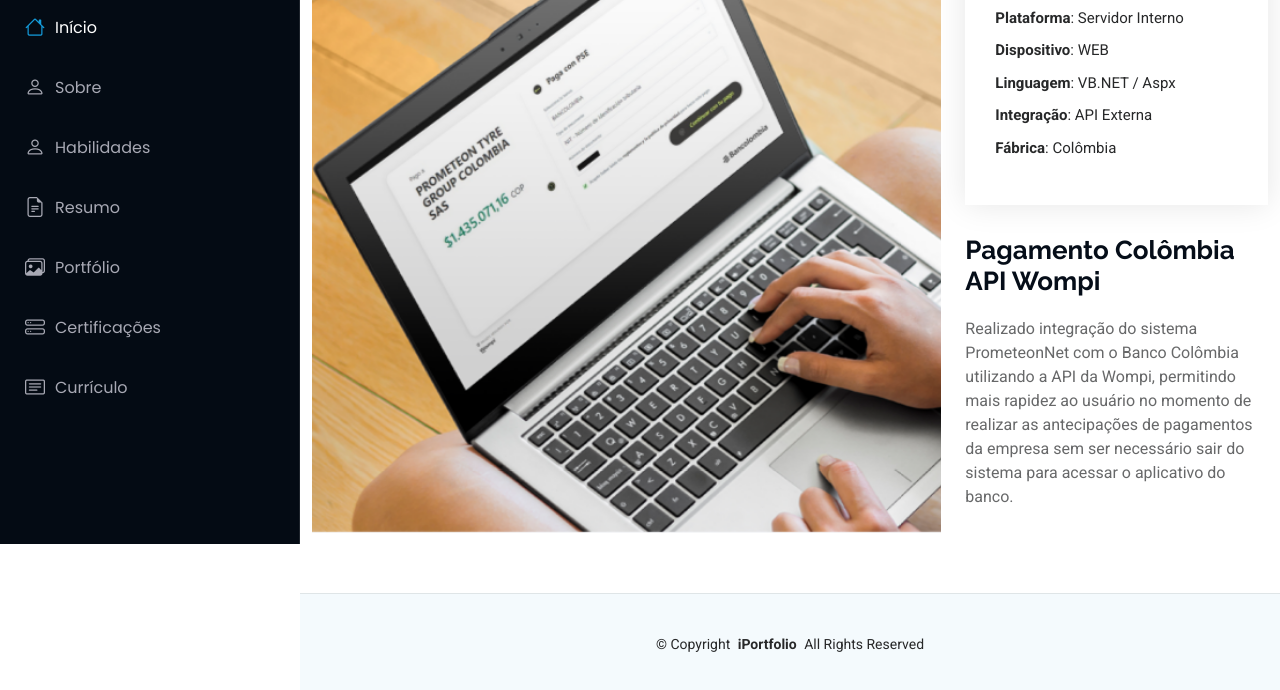
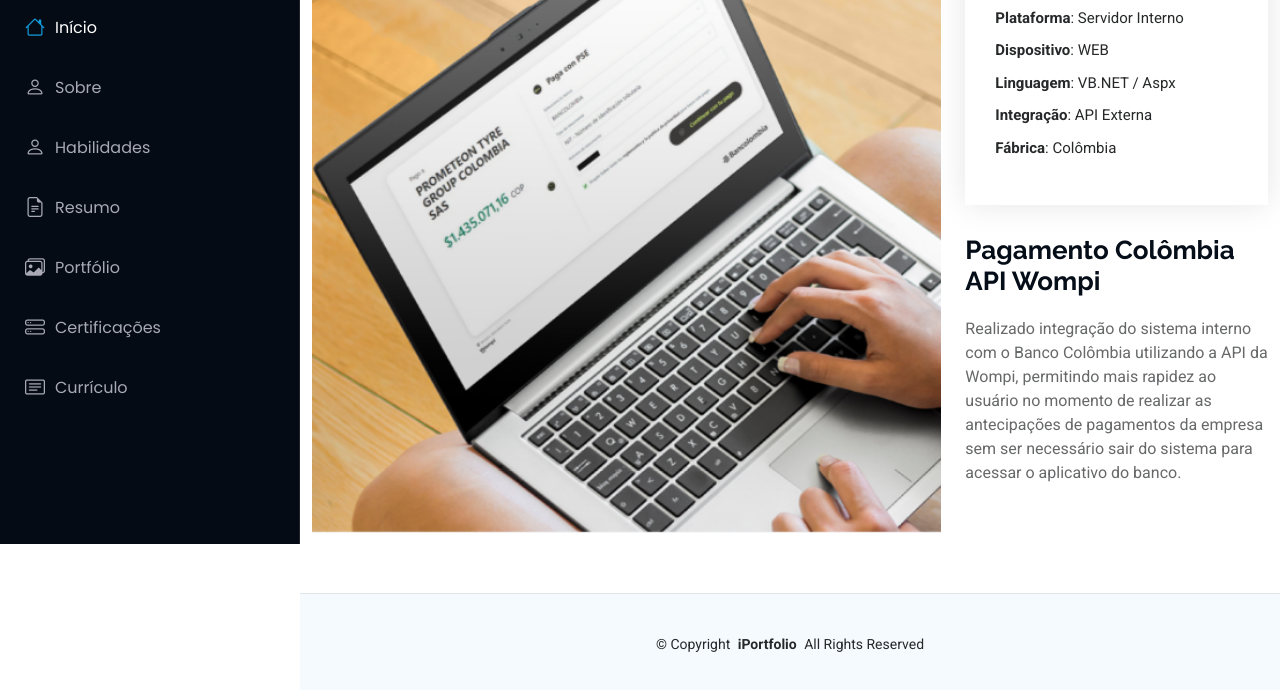
Before and after one commit to lucasdesc/Portifolio, a plain HTML site: page pages/portfolio-details.html in a window 1280 px wide. Shown: the part 256-946 px from the top of the page. Drawn offline with Linux system fonts and the light colour scheme.

Commit message:
portfolio-details.html

```diff
--- a/pages/portfolio-details.html
+++ b/pages/portfolio-details.html
@@ -134,7 +134,7 @@
             <div class="portfolio-description" data-aos="fade-up" data-aos-delay="300">
               <h2>Pagamento Colômbia API Wompi</h2>
               <p>
-                Realizado integração do sistema PrometeonNet com o Banco Colômbia utilizando a API da Wompi, permitindo
+                Realizado integração do sistema interno com o Banco Colômbia utilizando a API da Wompi, permitindo
                 mais rapidez ao usuário no momento de realizar as antecipações de pagamentos da empresa sem ser
                 necessário sair do sistema para acessar o aplicativo do banco.
               </p>
```
